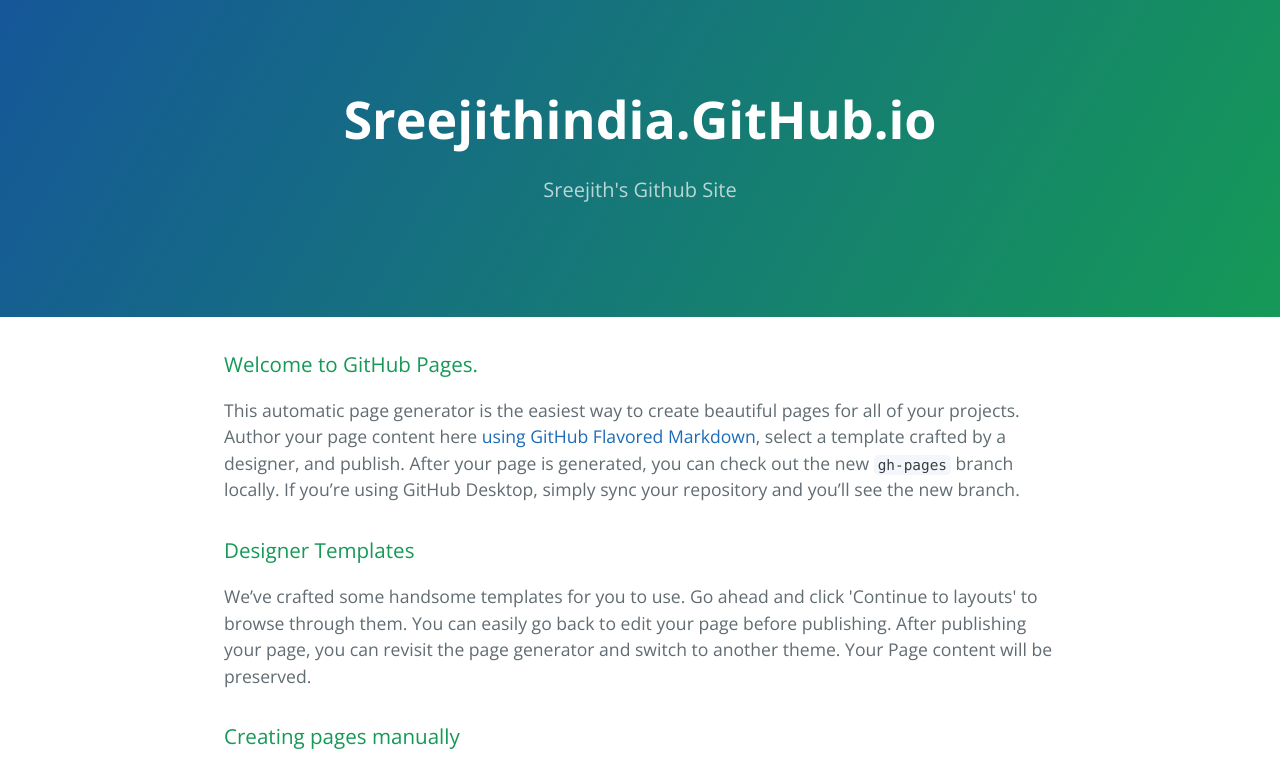
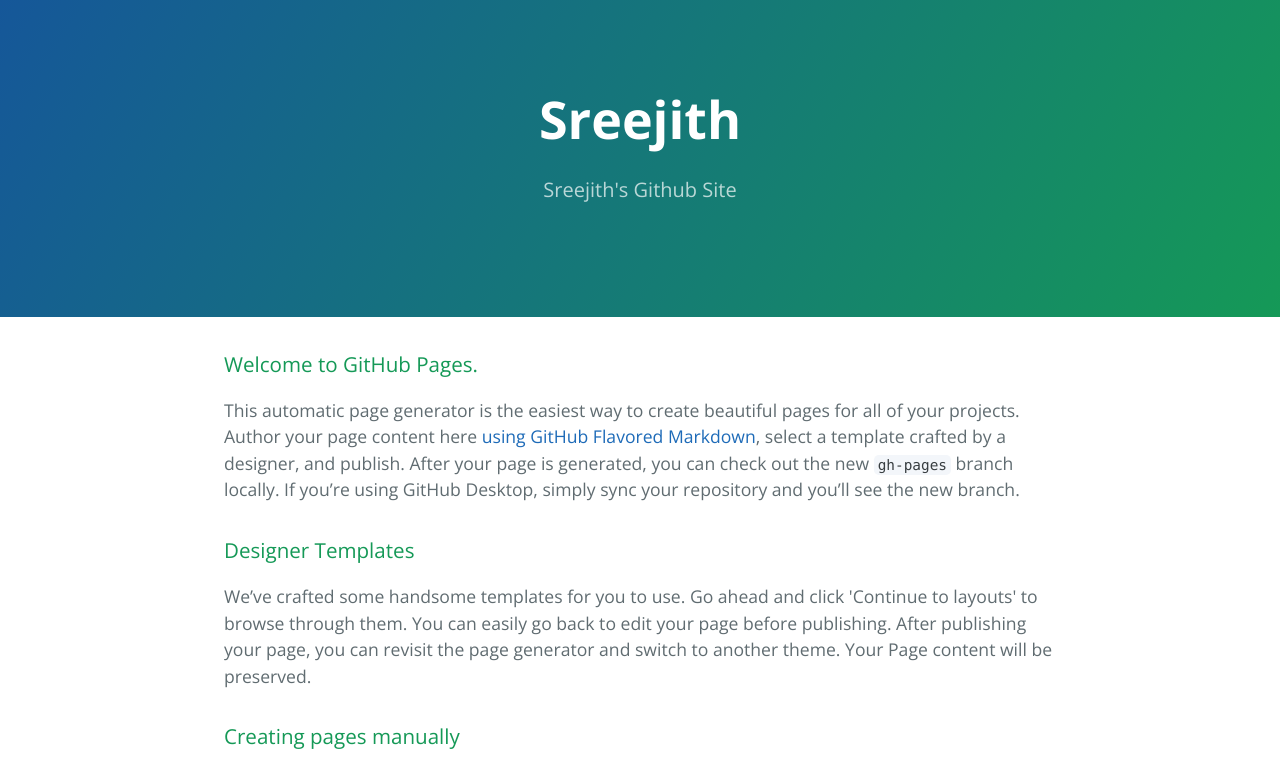
Before and after one commit to sreejithindia/sreejithindia.github.io, a plain HTML site: page index.html in a window 1280 px wide. Shown: the top 766 px of the page. Drawn offline with nearby package versions, Linux system fonts and the light colour scheme.

Commit message:
Update index.html

```diff
--- a/index.html
+++ b/index.html
@@ -11,7 +11,7 @@
   </head>
   <body>
     <section class="page-header">
-      <h1 class="project-name">Sreejithindia.GitHub.io</h1>
+      <h1 class="project-name">Sreejith</h1>
       <h2 class="project-tagline">Sreejith&#39;s Github Site</h2>
     </section>
 
```
